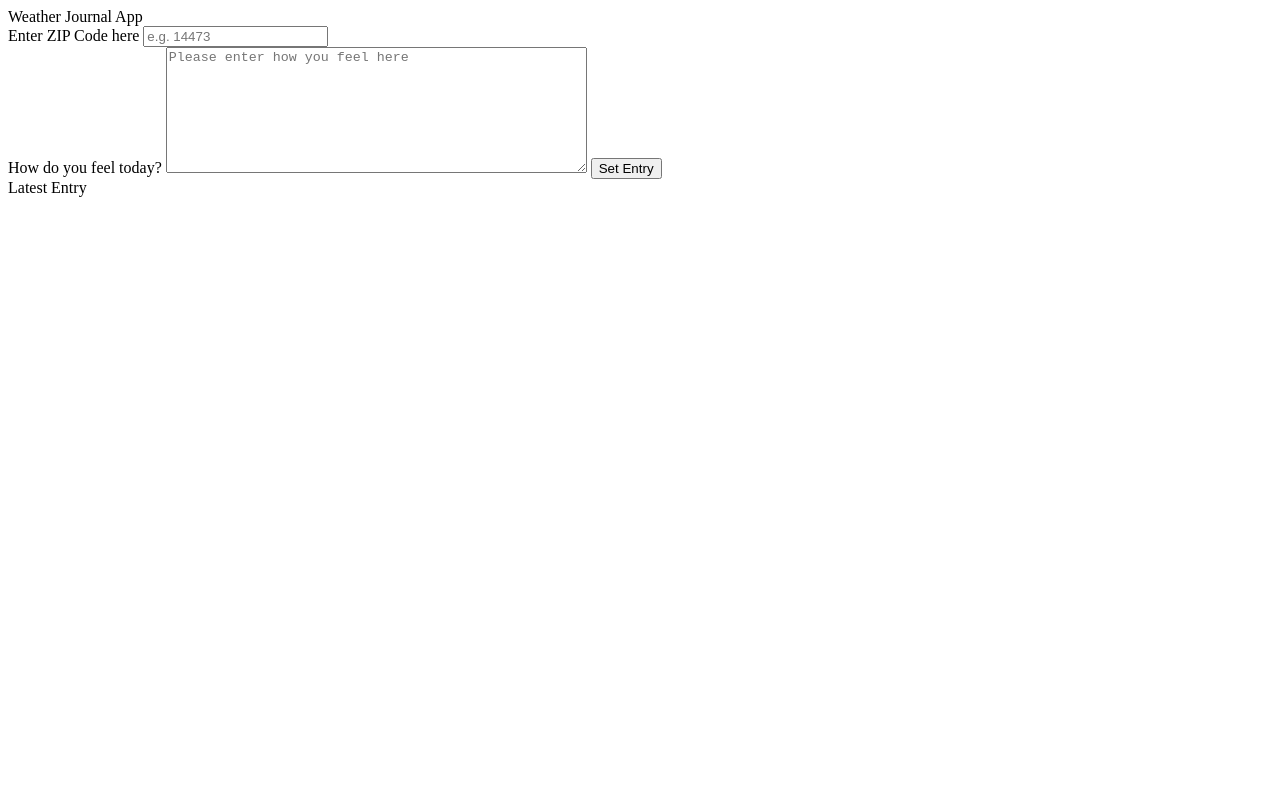
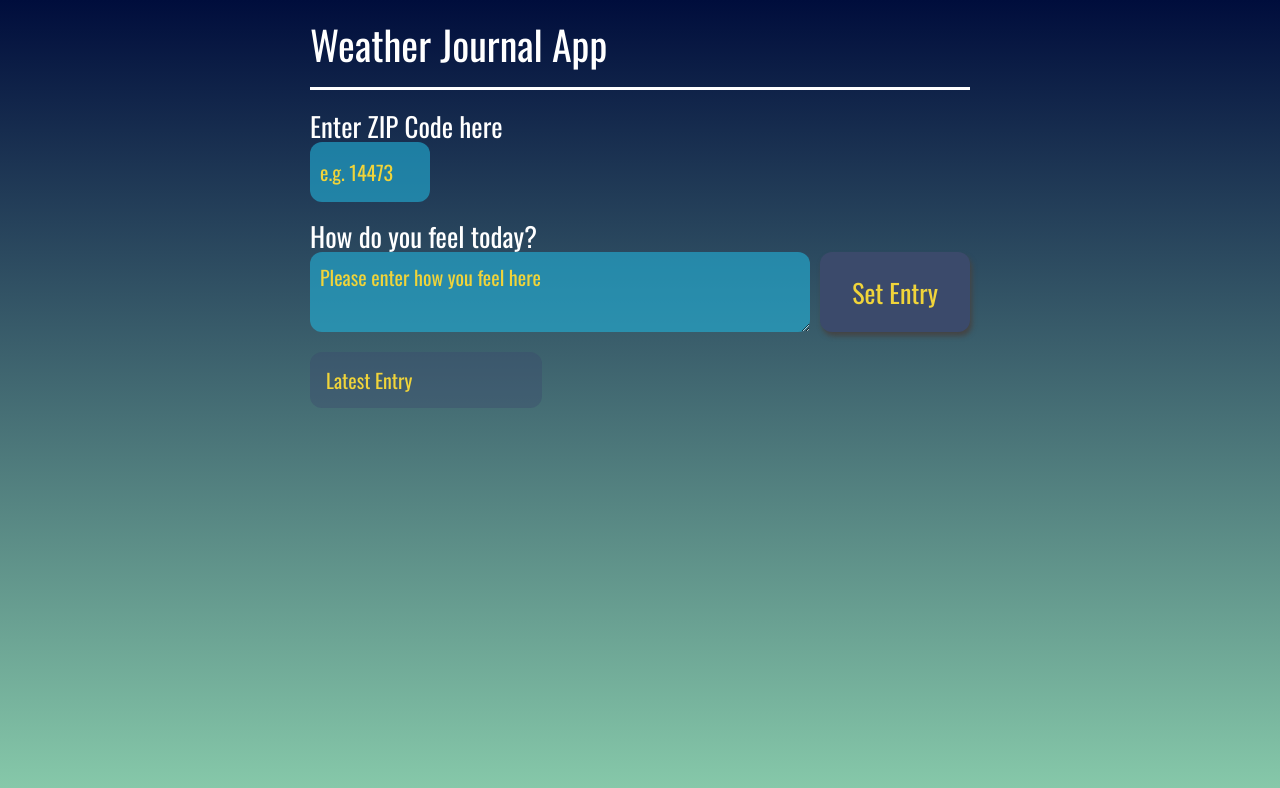
Before and after one commit to MartinSchuhmacher/udacity-3-weather-journal-app-project, a website: page website/index.html in a window 1280 px wide. Drawn offline with nearby package versions, Linux system fonts and the light colour scheme; a web font is replaced by a local one.

Commit message:
add css, temperatur, package.json

```diff
--- a/website/app.js
+++ b/website/app.js
@@ -18,7 +18,7 @@ let justDoIt = event => {
     }
     getWeather(baseURL, newZip, apiKey)
     .then(function(weatherData) {
-        const temperature = `${weatherData.main.temp}°C`;
+        const temperature = `${weatherData.main.temp.toFixed(0)}°C`;
         const postData = {
             temperature: temperature,
             date: currentDate,
--- /dev/null
+++ b/website/css/style.css
@@ -0,0 +1,142 @@
+/* Styling for the client side webpage */
+body{
+    font-family: -apple-system, BlinkMacSystemFont, sans-serif;
+    margin: 0;
+    background: rgb(136,203,171);
+    background: linear-gradient(0deg, rgba(136,203,171,1) 0%, rgba(0,13,60,1) 100%);
+}
+
+#app{
+    display: grid;
+    grid-template-rows: 90px 90px minmax(100px, auto) 1fr;
+    height: 100vh;
+    color: #fff;
+    justify-content: center;
+    grid-gap: 1em;
+    font-size: 20px;
+    font-family: 'Oswald', sans-serif;
+}
+
+.holder{
+    margin: 0px;
+    line-height: 1.2;
+}
+
+.header {
+    font-size: 40px;
+    padding: 20px 0 0 0;
+    border-bottom-width: medium;
+    border-bottom-style: solid;
+}
+
+.text-button {
+    display: flex;
+    flex-direction: row;
+}
+
+.my-input {
+    margin: 0 10px 0 0;
+}
+
+.entry{
+    padding: 1rem;
+    background: rgba(59, 74, 107, 0.4);
+    border-radius: 12px;
+    display: flex;
+    flex-direction: row;
+    justify-content: start;
+    width: fit-content;
+    min-width: 200px;
+    height: min-content;
+}
+
+#entryHolder{
+    display: flex;
+    flex-direction: column;
+    padding: 0 10px 0 10px;
+}
+
+#date {
+    padding: 0 0 3px 0;
+}
+
+#temperature {
+    padding: 3px 0 3px 0;
+}
+
+#content{
+    max-width: 190px;
+    padding: 3px 0 0 0;
+    word-wrap: break-word;
+}
+
+.title{
+    font-style: bold;
+    color: #f0d43a;
+}
+
+/*  Basic Styling To Override Default For Basic HTML Elements */
+label{
+    display:block;
+    font-size: 27px;
+}
+
+input{
+    display:block;
+    height: 60px;
+    width: 100px;
+    background:rgba(34, 178, 218, 0.6);
+    color: #f0d43a;
+    font-size: 20px;
+    font-family: 'Oswald', sans-serif;
+    border: none;
+    border-radius: 12px;
+    padding: 0 10px 0 10px;
+}
+
+button{
+    width: 150px;
+    height: 80px;
+    background: #3b4a6b;
+    color: #f0d43a;
+    font-size: 26px;
+    font-family: 'Oswald', sans-serif;
+    border: none;
+    border-radius: 12px;
+    box-shadow: 2px 4px 5px #444;
+    cursor: pointer;
+}
+
+textarea{
+    display: block;
+    background:rgba(34, 178, 218, 0.6);
+    color: #f0d43a;
+    font-size: 20px;
+    font-family: 'Oswald', sans-serif;
+    border: none;
+    border-radius: 12px;
+    padding: 10px;
+}
+
+/* Reset style for HTML element on active to have no border*/
+input:focus,
+select:focus,
+textarea:focus,
+button:focus {
+    outline: none;
+}
+/* Style for Placeholder Text*/
+::placeholder { /* Firefox, Chrome, Opera */
+    color: #f0d43a;
+    font-family: 'Oswald', sans-serif;
+}
+
+:-ms-input-placeholder { /* Internet Explorer 10-11 */
+    color: #f0d43a;
+    font-family: 'Oswald', sans-serif;
+}
+
+::-ms-input-placeholder { /* Microsoft Edge */
+    color: #f0d43a;
+    font-family: 'Oswald', sans-serif;
+}
--- a/website/index.html
+++ b/website/index.html
@@ -5,28 +5,30 @@
         <meta charset="UTF-8">
         <meta name="viewport" content="width=device-width, initial-scale=1.0">
         <!-- Load Fonts -->
-        <link href="" rel="stylesheet">
+        <link href="https://fonts.googleapis.com/css?family=Oswald:400,600,700|Ranga:400,700&display=swap" rel="stylesheet">
         <!-- Load CSS -->
-        <link rel="stylesheet" href="style.css">
+        <link rel="stylesheet" href="css/style.css">
         <title>Weather Journal App</title>
     </head>
     <body>
         <div id="app">
-            <div class="XYZ header">
+            <div class="holder header">
                 Weather Journal App
             </div>
-            <div class="author zip">
+            <div class="holder">
                 <label for="zip-code">Enter ZIP Code here</label>
                 <input type="text" id="zip-code" placeholder="e.g. 14473">
             </div>
-            <div class="author feeling">
+            <div class="holder">
                 <label for="feelings">How do you feel today?</label>
-                <textarea class="myInput" id="feelings" placeholder="Please enter how you feel here" rows="8" cols="50"></textarea>
-                <button id="generate" type="submit">Set Entry</button>
+                <div class="text-button">
+                    <textarea class="my-input" id="feelings" placeholder="Please enter how you feel here" rows="2" cols="50"></textarea>
+                    <button id="generate" type="submit">Set Entry</button>
+                </div>
             </div>
-            <div class="author entry">
+            <div class="holder entry">
                 <div class="title">Latest Entry</div>
-                <div id="entryAuthor">
+                <div id="entryHolder">
                     <div id="date"></div>
                     <div id="temperature"></div>
                     <div id="content"></div>
--- a/website/style.css
+++ /dev/null
@@ -1 +0,0 @@
-/* Styling for the client side webpage */
```
Also changed, not shown: package.json (added, +11 -0 lines), README.md.
